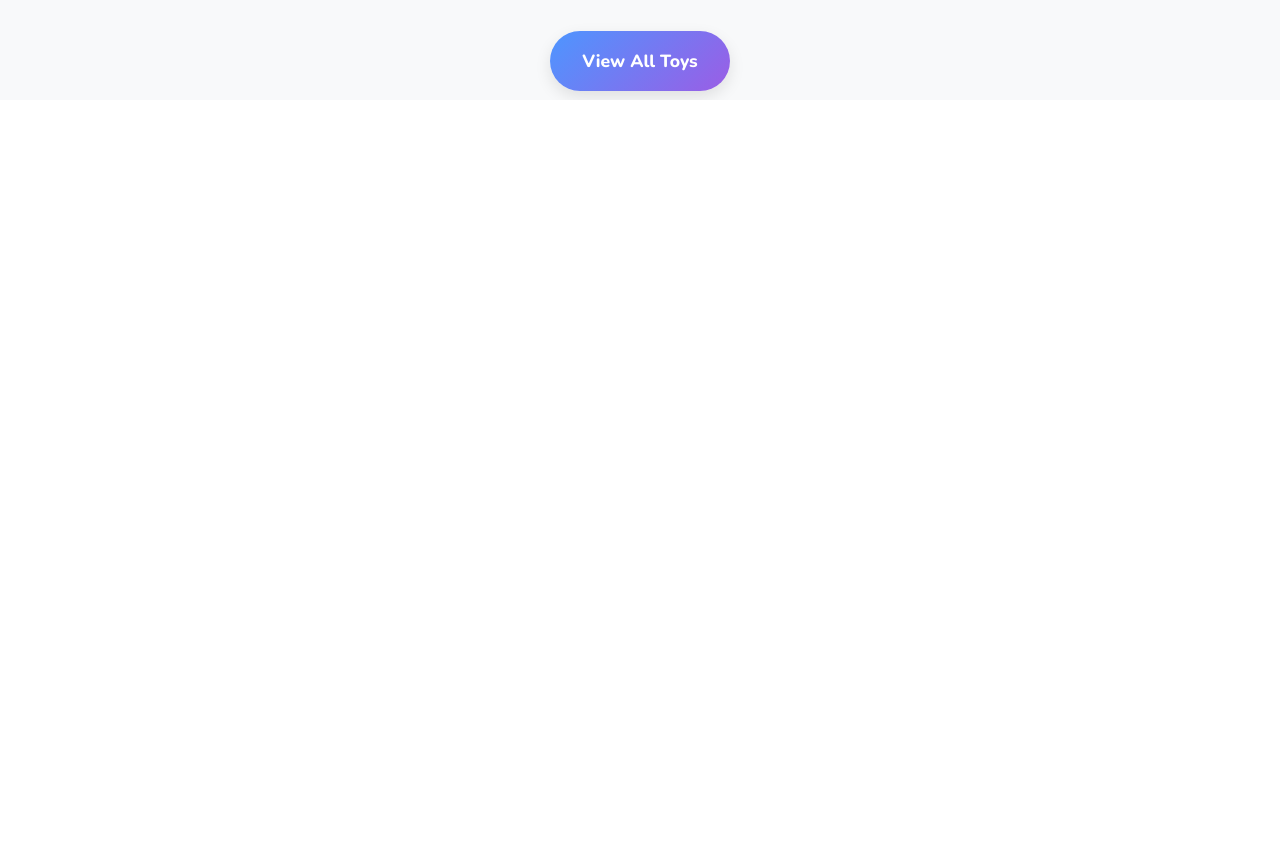
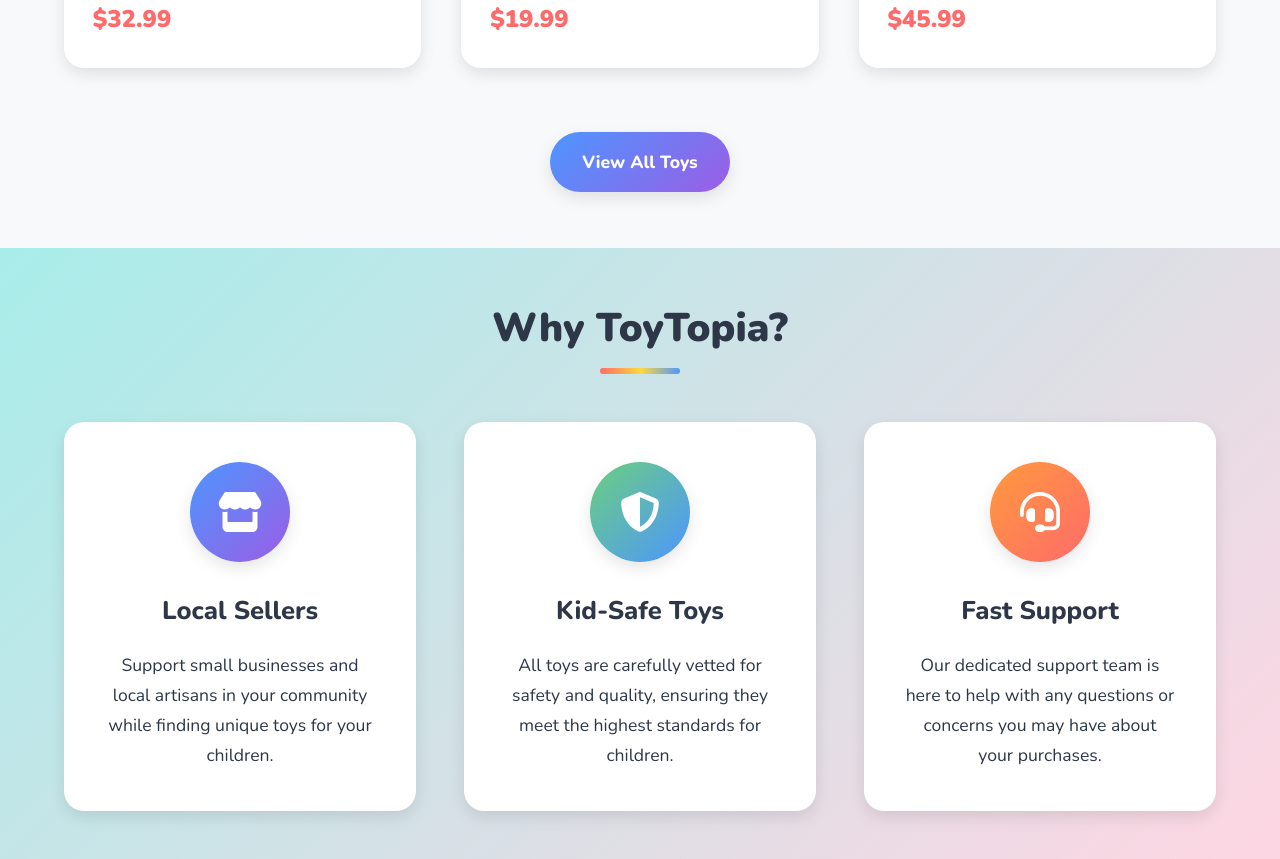
Before and after one commit to Tahmied/toytopia, a React (Vite) app: page / in a window 1280 px wide. Shown: the part 1560-2419 px from the top of the page. Before the commit the page ends 1660 px from the top, so only its background shows below. Built offline with nearby package versions, Linux system fonts and the light colour scheme.

Commit message:
- added why section

```diff
--- a/src/Components/PopularToys.jsx
+++ b/src/Components/Homepage/PopularToys.jsx
@@ -1,7 +1,7 @@
 
 const PopularToys = () => {
     return (
-        <section class="popular-toys">
+        <section class="popular-toys popular-toys-sec">
             <div class="container">
                 <h2 class="section-title">Popular Toys</h2>
                 <div class="toys-grid">
@@ -126,7 +126,7 @@
                         </div>
                     </div>
                 </div>
-                <div class="view-more-container">
+                <div class="view-more-container popular-view-more">
                     <a href="#" class="btn btn-secondary">View All Toys</a>
                 </div>
             </div>
--- /dev/null
+++ b/src/Components/Homepage/Why.jsx
@@ -0,0 +1,42 @@
+
+const Why = () => {
+    return (
+        <section className="features">
+            <div className="container why-container">
+                <h2 className="section-title">Why ToyTopia?</h2>
+                <div className="features-grid">
+
+                    <div className="feature-card">
+                        <div className="feature-icon icon-local">
+                            <i className="fas fa-store"></i>
+                        </div>
+                        <h3 className="feature-title">Local Sellers</h3>
+                        <p className="feature-text">Support small businesses and local artisans in your community while finding
+                            unique toys for your children.</p>
+                    </div>
+
+                    <div className="feature-card">
+                        <div className="feature-icon icon-safe">
+                            <i className="fas fa-shield-alt"></i>
+                        </div>
+                        <h3 className="feature-title">Kid-Safe Toys</h3>
+                        <p className="feature-text">All toys are carefully vetted for safety and quality, ensuring they meet the
+                            highest standards for children.</p>
+                    </div>
+
+
+                    <div className="feature-card">
+                        <div className="feature-icon icon-support">
+                            <i className="fas fa-headset"></i>
+                        </div>
+                        <h3 className="feature-title">Fast Support</h3>
+                        <p className="feature-text">Our dedicated support team is here to help with any questions or concerns
+                            you may have about your purchases.</p>
+                    </div>
+                </div>
+            </div>
+        </section>
+    );
+};
+
+export default Why;
--- a/src/Layouts/Home.jsx
+++ b/src/Layouts/Home.jsx
@@ -1,5 +1,6 @@
-import Hero from "../Components/Hero";
-import PopularToys from "../Components/PopularToys";
+import Hero from "../Components/Homepage/Hero";
+import PopularToys from "../Components/Homepage/PopularToys";
+import Why from "../Components/Homepage/Why";
 
 
 const Home = () => {
@@ -7,6 +8,7 @@
         <>
             <Hero></Hero>
             <PopularToys></PopularToys>
+            <Why></Why>
         </>
 
     );
--- a/src/index.css
+++ b/src/index.css
@@ -488,22 +488,9 @@
 }
 
 /* popular toys section */
-
-
-/* Popular Toys Section */
 .popular-toys {
     background-color: var(--light-gray);
     position: relative;
-}
-
-.popular-toys:before {
-    content: '';
-    position: absolute;
-    top: 0;
-    left: 0;
-    width: 100%;
-    height: 20px;
-    background: linear-gradient(90deg, var(--primary-red), var(--primary-yellow), var(--primary-blue), var(--primary-green));
 }
 
 .toys-grid {
@@ -605,3 +592,118 @@
     transform: translateY(-5px);
     box-shadow: var(--shadow-hover);
 }
+
+.popular-view-more {
+    padding-bottom: 3rem;
+}
+
+.popular-toys-sec {
+    padding-top: 1rem;
+}
+
+/* why Section */
+.features {
+    background: linear-gradient(135deg, #A8EDEA 0%, #FED6E3 100%);
+    position: relative;
+    padding-top: 1rem;
+}
+
+.features-grid {
+    display: grid;
+    grid-template-columns: repeat(auto-fit, minmax(320px, 1fr));
+    gap: 3rem;
+    justify-items: center;
+}
+
+.feature-card {
+    background-color: var(--white);
+    border-radius: var(--border-radius);
+    padding: 2.5rem;
+    text-align: center;
+    box-shadow: var(--shadow);
+    transition: all 0.3s ease;
+    position: relative;
+    overflow: hidden;
+    max-width: 500px;
+}
+
+.feature-card:hover {
+    transform: translateY(-8px);
+    box-shadow: var(--shadow-hover);
+}
+
+.feature-icon {
+    width: 100px;
+    height: 100px;
+    border-radius: 50%;
+    margin: 0 auto 1.8rem;
+    display: flex;
+    align-items: center;
+    justify-content: center;
+    font-size: 2.5rem;
+    color: var(--white);
+    box-shadow: var(--shadow);
+}
+
+.icon-local {
+    background: linear-gradient(135deg, var(--primary-blue), var(--primary-purple));
+}
+
+.icon-safe {
+    background: linear-gradient(135deg, var(--primary-green), var(--primary-blue));
+}
+
+.icon-support {
+    background: linear-gradient(135deg, var(--primary-orange), var(--primary-red));
+}
+
+.feature-title {
+    font-size: 1.6rem;
+    margin-bottom: 1.2rem;
+    font-weight: 800;
+}
+
+.feature-text {
+    font-size: 1.1rem;
+    line-height: 1.7;
+}
+
+.section-title {
+    text-align: center;
+    margin-bottom: 3rem;
+    font-size: 2.5rem;
+    color: var(--dark);
+    font-weight: 900;
+    position: relative;
+    margin-top: 2rem;
+}
+
+.section-title:after {
+    content: '';
+    display: block;
+    width: 80px;
+    height: 6px;
+    background: linear-gradient(90deg, var(--primary-red), var(--primary-yellow), var(--primary-blue));
+    margin: 0.5rem auto 0;
+    border-radius: 3px;
+}
+
+.why-container {
+    padding-bottom: 3rem;
+}
+
+@media (max-width:768px) {
+    .section-title {
+        font-size: 2.2rem;
+    }
+
+    .features-grid {
+        grid-template-columns: 1fr;
+    }
+}
+
+@media (max-width:576px) {
+    .section-title {
+        font-size: 1.8rem;
+    }
+}
```
Also changed, not shown: src/Components/Homepage/Hero.jsx (renamed from src/Components/Hero.jsx).
